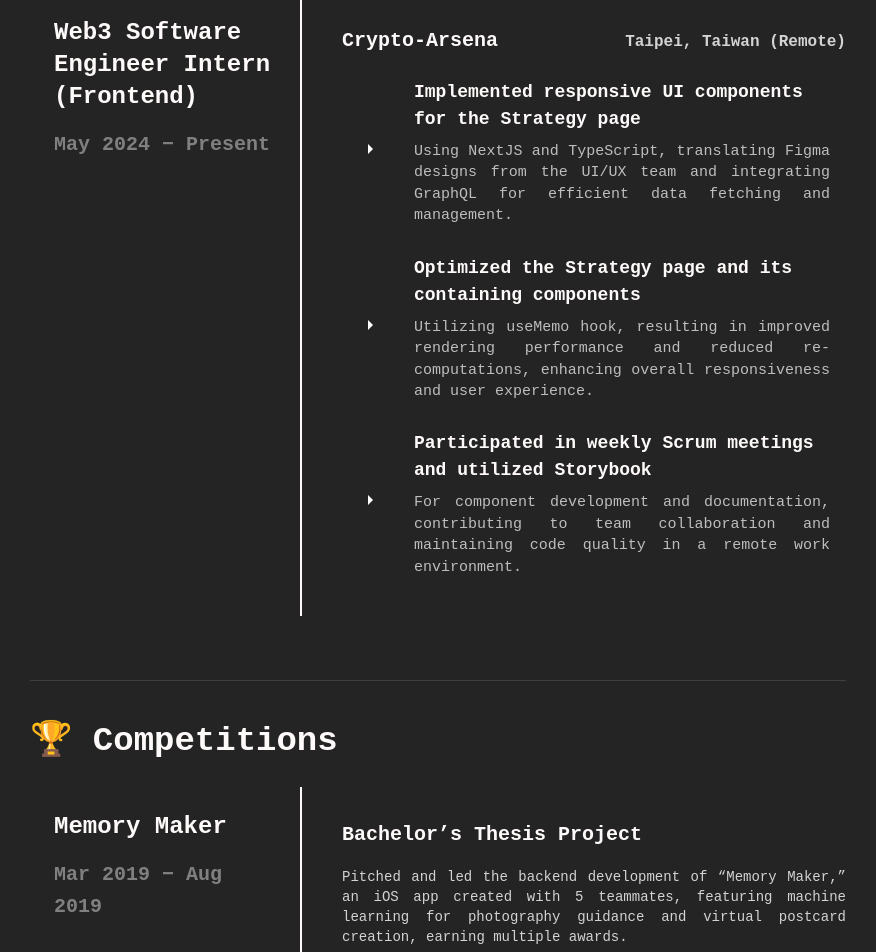
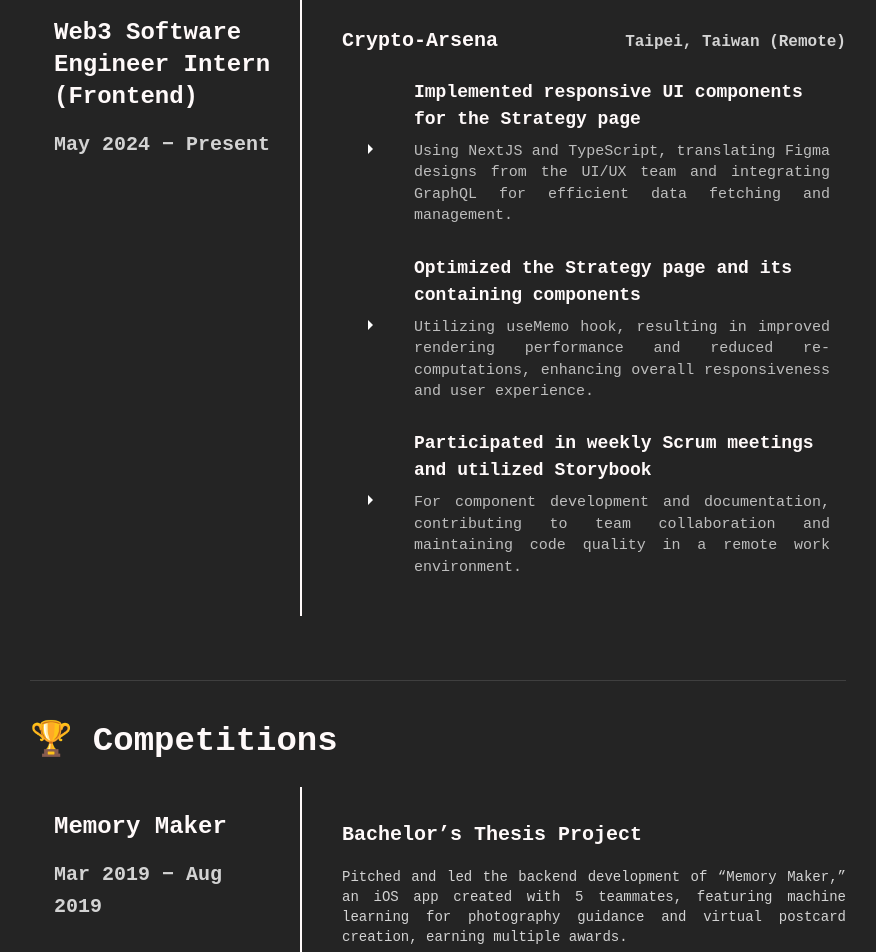
Before and after one commit to Jason-Wuuuu/Jason, a React (Vite) app: page / in a window 1280 px wide. Shown: the part 1020-1972 px from the top of the page, without its empty margins (202-1078 px from the left). Built offline with nearby package versions, Linux system fonts and the light colour scheme.

Commit message:
remove GrayText

```diff
--- a/src/components/ProfessionalHighlights.jsx
+++ b/src/components/ProfessionalHighlights.jsx
@@ -39,7 +39,7 @@ function ProfessionalHighlights() {
               <Typography
                 variant="h6"
                 fontWeight="bold"
-                color="GrayText"
+                color="lightgray"
                 mt={{ xs: 1, sm: 2 }}
               >
                 May 2024 − Present
@@ -161,7 +161,7 @@ function ProfessionalHighlights() {
               <Typography
                 variant="h6"
                 fontWeight="bold"
-                color="GrayText"
+                color="lightgray"
                 mt={{ xs: 1, sm: 2 }}
               >
                 Mar 2019 − Aug 2019
--- a/src/components/Projects.jsx
+++ b/src/components/Projects.jsx
@@ -277,7 +277,7 @@ function TableOfContents({ projects }) {
               {project.title}
             </Typography>
 
-            <Typography variant="subtitle2" color="GrayText" noWrap>
+            <Typography variant="subtitle2" color="lightgray" noWrap>
               {project.tech_stack}
             </Typography>
           </Box>
```
